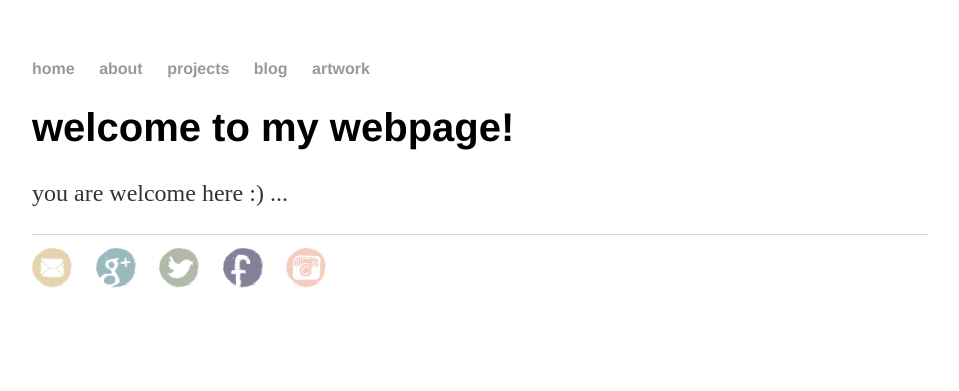
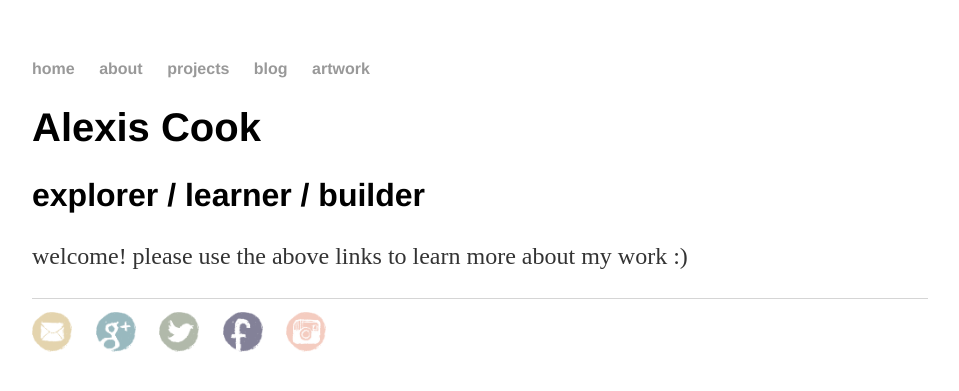
Before and after one commit to alexisbcook/old_alexisbcook.github.io, a Jekyll site: the page index.html, which Jekyll copies as it is, in a window 1280 px wide. Shown: the top 391 px of the page, without its empty margins (160-1119 px from the left). Built offline with Jekyll 4.4.1, drawn with Linux system fonts in a browser that asks for light colours.

Commit message:
Update index.html

```diff
--- a/index.html
+++ b/index.html
@@ -17,8 +17,9 @@
 		</nav>
 		<div class="container">
     		<div class="blurb">
-        		<h1>welcome to my webpage!</h1>
-				<p>you are welcome here :) ...</p>
+        		<h1>Alexis Cook</h1>
+        		<h2>explorer / learner / builder</h2>
+				<p>welcome! please use the above links to learn more about my work :)</p>
     		</div><!-- /.blurb -->
 		</div><!-- /.container -->
 		<footer>
```
